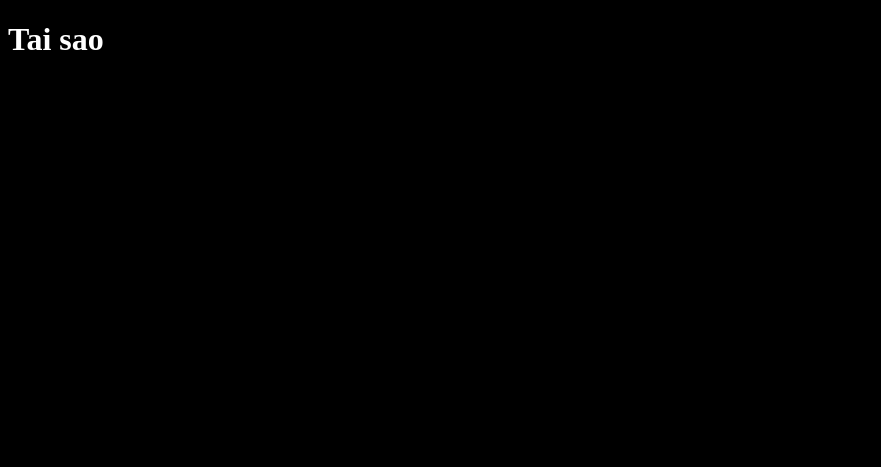
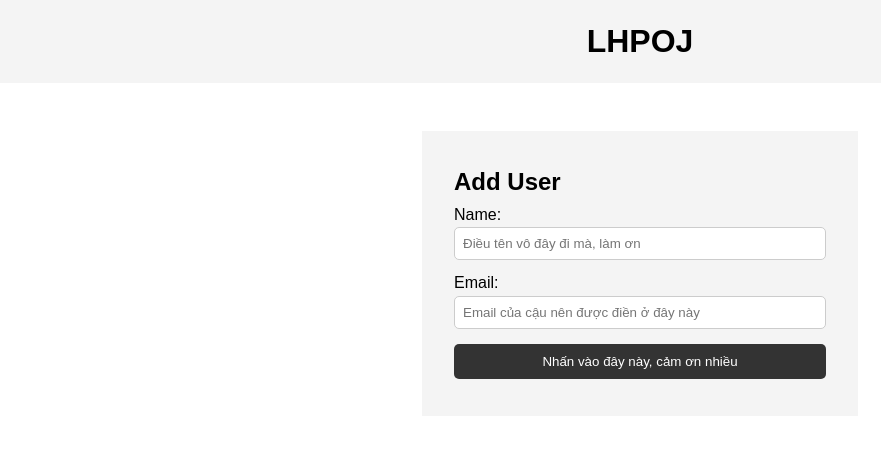
Before and after one commit to dvtdat/frontEnd, a plain HTML site: page index.html in a window 1280 px wide. Shown: the whole page, without its empty margins (0-881 px from the left). Drawn offline with Linux system fonts and the light colour scheme.

Commit message:
js implementation

```diff
--- a/app.js
+++ b/app.js
@@ -1,3 +1,8 @@
-const s = "Hello world, computer, gay, les, haha, hme, chmua hme";
+const btn = document.querySelector('.btn');
 
-console.log(s.split(', '));
+btn.addEventListener('click', (e) => {
+    e.preventDefault();
+    document.querySelector('#myForm').style.background = '#ccc';
+
+    document.querySelector('body').classList.add('bg-dark')
+});
--- a/index.html
+++ b/index.html
@@ -1,15 +1,40 @@
 <!DOCTYPE html>
 <html lang="en">
+
 <head>
     <meta charset="UTF-8">
     <meta name="viewport" content="width=device-width, initial-scale=1.0">
-    <title>First</title>
+    <title>Log In</title>
     <link rel="stylesheet" type="text/css" href="style.css">
 
 </head>
+
 <body>
-    <h1>Tai sao</h1>
+    <header>
+        <h1>LHPOJ</h1>
+    </header>
+
+    <section class="container">
+        <form id="myForm">
+            <h1>Add User</h1>
+            <div class="msg"></div>
+            <div>
+                <label for="name">Name:</label>
+                <input type="text" id="name" placeholder="Điều tên vô đây đi mà, làm ơn">
+            </div>
+
+            <div>
+                <label for="email">Email:</label>
+                <input type="text" id="email" placeholder="Email của cậu nên được điền ở đây này">
+            </div>
+
+            <input class="btn" type="button" value="Nhấn vào đây này, cảm ơn nhiều">
+        </form>
+
+        <ul id="users"></ul>
+    </section>
 
     <script src="app.js"></script>
 </body>
+
 </html>
--- a/style.css
+++ b/style.css
@@ -1,7 +1,77 @@
-body{
-    background: #000000;
+* {
+    margin: 0;
+    padding: 0;
+    box-sizing: border-box;
 }
 
-h1{
-    color: #ffffff;
+body {
+    font-family: Arial, Helvetica, sans-serif;
+    line-height: 1.6;
 }
+
+ul {
+    list-style: none;
+}
+
+ul li {
+    padding: 5px;
+    background: #f4f4f4;;
+    margin: 5px 0;
+}
+
+header {
+    background: #f4f4f4;
+    padding: 1rem;
+    text-align: center;
+  }
+
+  .container {
+    margin: auto;
+    width: 500px;
+    overflow: auto;
+    padding: 3rem 2rem;
+  }
+
+  #myForm {
+    padding: 2rem;
+    background: #f4f4f4;
+  }
+
+  #myForm label {
+    display: block;
+  }
+
+  #myForm input[type='text'] {
+    width: 100%;
+    padding: 8px;
+    margin-bottom: 10px;
+    border-radius: 5px;
+    border: 1px solid #ccc;
+  }
+
+  .btn {
+    display: block;
+    width: 100%;
+    padding: 10px 15px;
+    border: 0;
+    background: #333;
+    color: #fff;
+    border-radius: 5px;
+    margin: 5px 0;
+  }
+
+  .btn:hover {
+    background: #444;
+  }
+
+  .bg-dark {
+    background: #333;
+    color: #fff;
+  }
+
+  .error {
+    background: orangered;
+    color: #fff;
+    padding: 5px;
+    margin: 5px;
+  }
```
